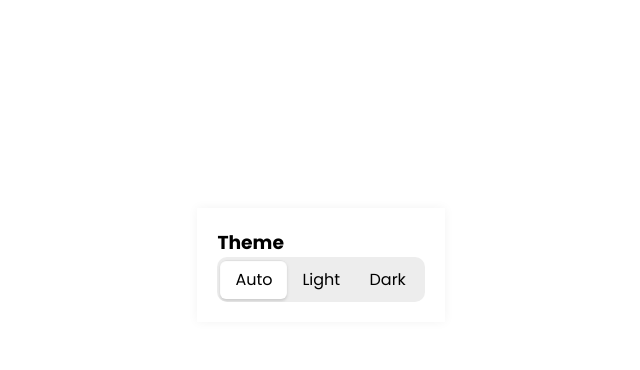
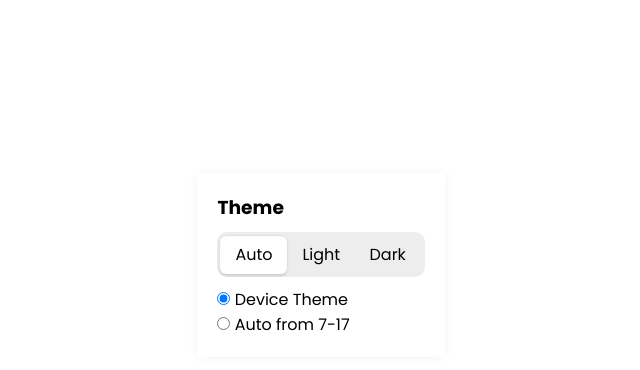
Before and after one commit to Bawelna0225/small-projects, a PHP site: page / in a window 1280 px wide. Shown: the part 135-505 px from the top of the page, without its empty margins (319-959 px from the left). Run offline with PHP 8.4, Linux system fonts and the light colour scheme.

Commit message:
auto theme options

```diff
--- a/auto-theme/css/style.css
+++ b/auto-theme/css/style.css
@@ -28,6 +28,9 @@ body {
   background-color: #fff;
   box-shadow: 0px 0px 10px rgba(0, 0, 0, 0.05);
   padding: 20px;
+  display: flex;
+  flex-direction: column;
+  gap: 10px;
 }
 .theme-wrapper .theme-switcher {
   position: relative;
--- a/auto-theme/css/style.scss
+++ b/auto-theme/css/style.scss
@@ -25,6 +25,9 @@ body {
 	background-color: #fff;
 	box-shadow: 0px 0px 10px rgba(0, 0, 0, 0.05);
 	padding: 20px;
+	display: flex;
+	flex-direction: column;
+	gap: 10px;
 	.theme-switcher {
 		position: relative;
 		background-color: var(--bg-secondary);
@@ -70,4 +73,6 @@ body {
 			width: calc(100% / 3);
 		}
 	}
+	.auto-theme-settings {
 	}
+}
--- a/auto-theme/index.html
+++ b/auto-theme/index.html
@@ -12,7 +12,7 @@
 		<div class="theme-wrapper">
 			<h3>Theme</h3>
 			<div class="theme-switcher">
-				<input type="radio" name="theme" id="auto" checked/>
+				<input type="radio" name="theme" id="auto" checked />
 				<label for="auto">Auto</label>
 
 				<input type="radio" name="theme" id="light" />
@@ -20,7 +20,13 @@
 
 				<input type="radio" name="theme" id="dark" />
 				<label for="dark">Dark</label>
-                <span class="slider"></span>
+				<span class="slider"></span>
+			</div>
+			<div class="auto-theme-settings">
+				<input type="radio" name="auto-setting" id="device-theme" checked/>
+				<label for="device-theme">Device Theme</label><br />
+				<input type="radio" name="auto-setting" id="time-schedule" />
+				<label for="auto-setting">Auto from 7-17</label>
 			</div>
 		</div>
 	</body>
--- a/auto-theme/script.js
+++ b/auto-theme/script.js
@@ -1,10 +1,10 @@
-var html = document.getElementsByTagName('html')
-var radios = document.getElementsByName('theme')
+let html = document.getElementsByTagName('html')
+let radios = document.getElementsByName('theme')
+let autoSettings = document.getElementsByName('auto-setting')
 
-if (localStorage.getItem('currentTheme') != null || !localStorage.getItem('currentTheme') != []) {
-    html[0].classList.add(localStorage.getItem('currentTheme'))
-	document.getElementById(localStorage.getItem('currentTheme')).checked = true
-}
+
+
+
 
 radios.forEach((radio) => {
 	radio.addEventListener('click', () => {
@@ -13,3 +13,12 @@ radios.forEach((radio) => {
 		localStorage.setItem('currentTheme', radio.id)
 	})
 })
+
+if (localStorage.getItem('currentTheme') == null || localStorage.getItem('currentTheme') == []) {
+	html[0].classList.add('auto')
+	localStorage.setItem('currentTheme', 'auto')
+} else {
+	html[0].classList.add(localStorage.getItem('currentTheme'))
+	document.getElementById(localStorage.getItem('currentTheme')).checked = true
+
+}
```
Also changed, not shown: 1 other file. Lines whose indentation alone changed are shown as unchanged.
